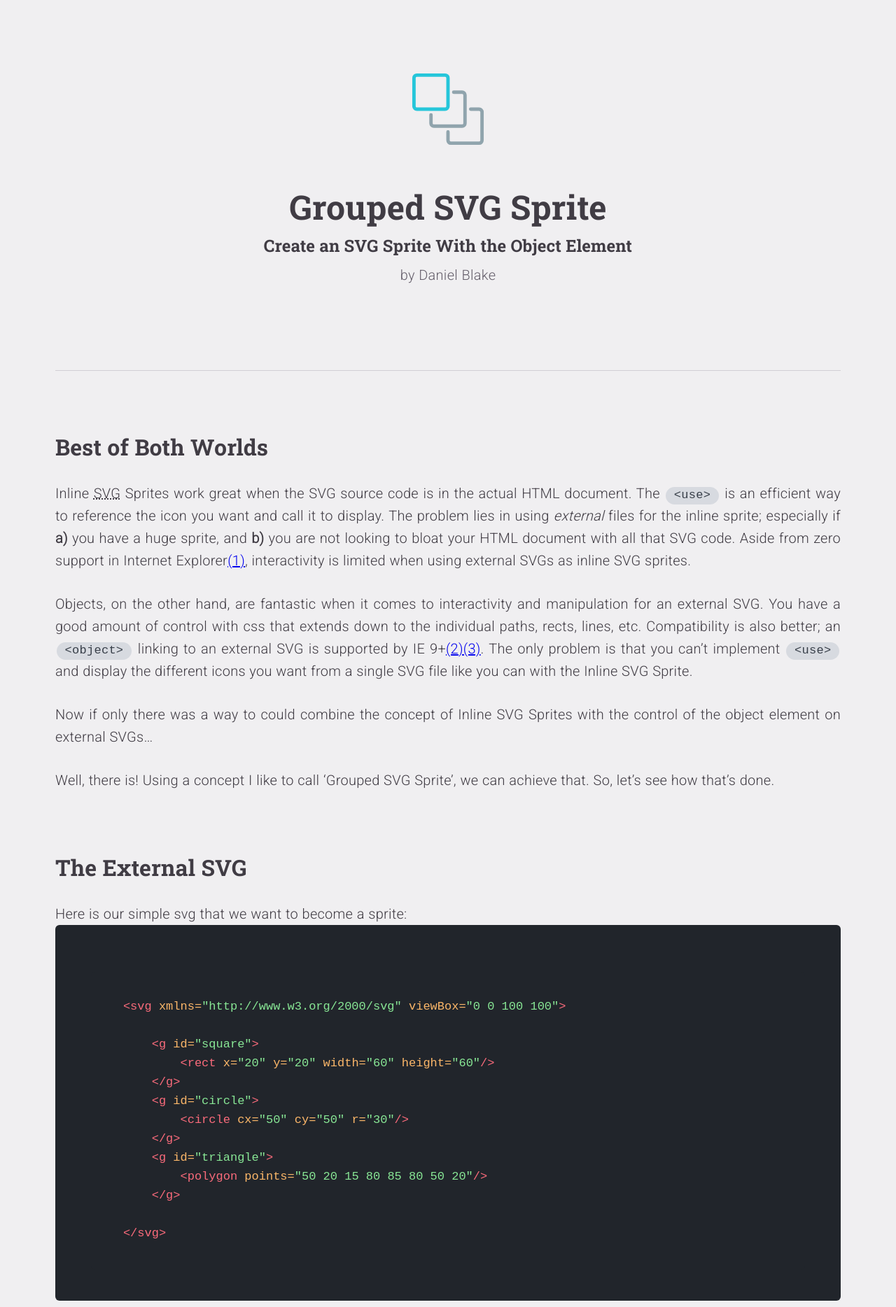
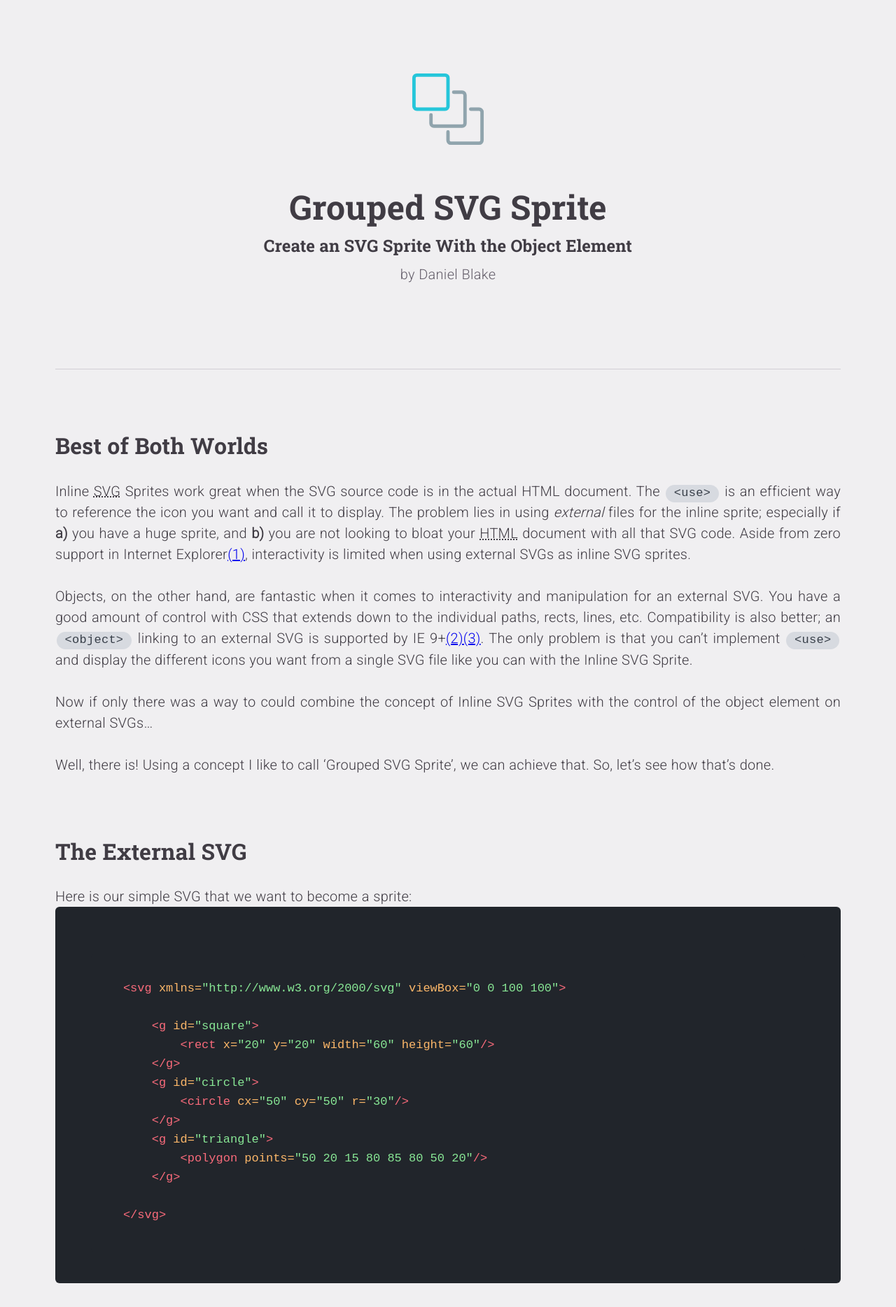
Before and after one commit to dmbdesignpdx/grouped-svg-sprite, a Jekyll site: the page built from home.md, in a window 1280 px wide. Shown: the top 1868 px of the page at 70% size. Built offline with Jekyll 4.4.1, drawn with Linux system fonts in a browser that asks for light colours; some of the changed text lies outside the part shown.

Commit message:
adds abbr tags

````diff
--- a/_sass/_turntable.scss
+++ b/_sass/_turntable.scss
@@ -1,4 +1,4 @@
-/* Turntable i10-0 by Daniel Blake -- danielblake.design */
+/* Turntable i12-1 by Daniel Blake -- danielblake.design */
 
 // Create fresh stylesheets on the fly using patterns, scratching, and sampling.
 
@@ -25,7 +25,7 @@
 
 @mixin boxDirection($var) {
    @for $i from 2 through 5 {
-      @if nth($prefix,$i) != -moz- {
+      @if $i != 3 {
          #{nth($prefix,$i)}flex-direction: $var
       }
    }
@@ -152,9 +152,8 @@
 //  Filter
 
 @mixin mix($vars){
-   @for $i from 4 through 5 {
-      #{nth($prefix,$i)}filter: $vars;
-   }
+   -webkit-filter: $vars;
+   filter: $vars;
 }
 
 
@@ -280,20 +279,17 @@
 // Perspective
 
 @mixin view($depth, $xy:null) {
-   @for $i from 4 through 5 {
-      #{nth($prefix,$i)}perspective: $depth;
-   }
+   -webkit-perspective: $depth;
+   perspective: $depth;
    @if $xy {
-      @for $i from 4 through 5 {
-         #{nth($prefix,$i)}perspective-origin: $xy;
-      }
+      -webkit-perspective-origin: $var;
+      perspective-origin: $var;
    }
 }
 
 @mixin viewOrigin($var) {
-   @for $i from 4 through 5 {
-      #{nth($prefix,$i)}perspective-origin: $var;
-   }
+   -webkit-perspective-origin: $var;
+   perspective-origin: $var;
 }
 
 
@@ -301,9 +297,7 @@
 
 @mixin textAdjust($var) {
    @for $i from 2 through 5 {
-      @if nth($prefix,$i) != -moz- {
-         #{nth($prefix,$i)}text-size-adjust: $var;
-      }
+      #{nth($prefix,$i)}text-size-adjust: $var;
    }
 }
 
@@ -337,9 +331,8 @@
 // Tap Highlight Color
 
 @mixin tapColor($arg) {
-   @for $i from 4 through 5 {
-      #{nth($prefix,$i)}tap-highlight-color: $arg;
-   }
+   -webkit-tap-highlight-color: $arg;
+   tap-highlight-color: $arg;
 }
 
 
@@ -348,9 +341,27 @@
    @if $arg == antialiased {
       -moz-osx-font-smoothing: grayscale;
    }
-   @for $i from 4 through 5 {
-      #{nth($prefix,$i)}font-smoothing: $arg;
+   -webkit-font-smoothing: $arg;
+   font-smoothing: $arg;
+}
+
+
+// Linear Gradient
+
+@mixin blend($var...) {
+   @for $i from 1 through 5 {
+      @if $i != 2 {
+         #{nth($prefix,$i)}linear-gradient: $var
+      }
    }
+}
+
+
+// Box Shadow
+
+@mixin shadow($var) {
+   -webkit-box-shadow: $var;
+   box-shadow: $var;
 }
 
 
@@ -603,14 +614,6 @@
    }
 }
 
-
-// Box Shadow
-
-@mixin shadow($var) {
-   @for $i from 4 through 5 {
-      #{nth($prefix,$i)}box-shadow: $var;
-   }
-};
 
 
 // Buttons:
@@ -935,7 +938,7 @@
       transform: none;
       rendering: optimizeSpeed;
    }
-   line-height: 1.6;
+   line-height: 1.5;
    letter-spacing: .2pt;
    word-spacing: .02em;
 }
@@ -1040,34 +1043,70 @@
 
 
 // --- SAMPLES (Maps for global interactive styling) --- //
+// a working concept
 
-@mixin sample($var) {
-   $elmt: before, after, selection, first-line, first-letter;
-   @each $key, $value in $var {
-      $state: "";
-      @if index($elmt, $key) {
-         $state: "::" + $key;
-      } @else if $key != default {
-         $state: ":" + $key;
+@mixin sample($map) {
+   @each $key, $value in $map {
+      @if nth($value,1) == -n {
+         $key: null;
+      } @else if str-index($key, transform) or str-index($key, transition) {
+         @for $i from 1 through 5 {
+            #{nth($prefix,$i)}#{$key}: #{nth($value,1)};
+         }
+      } @else if str-index($key, animation) {
+         @for $i from 3 through 5 {
+            #{nth($prefix,$i)}#{$key}: #{nth($value,1)};
+         }
+      } @else if $key == filter or $key == box-shadow {
+         @for $i from 4 through 5 {
+            #{nth($prefix,$i)}#{$key}: #{nth($value,1)};
+         }
+      } @else {
+         #{$key}: #{nth($value,1)};
       }
-      &#{$state} {
-         @each $prop, $rule in $value {
-            @if str-index($prop, transform) or str-index($prop, transition) {
+   }
+   &:hover {
+      @each $key, $value in $map {
+         @if length($value) > 1 {
+            @if nth($value,2) == -n {
+               $key: null;
+            } @else if str-index($key, transform) or str-index($key, transition) {
                @for $i from 1 through 5 {
-                  #{nth($prefix,$i)}#{$prop}: #{$rule};
+                  #{nth($prefix,$i)}#{$key}: #{nth($value,2)};
                }
-            } @else if str-index($prop, animation) {
+            } @else if str-index($key, animation) {
                @for $i from 3 through 5 {
-                  #{nth($prefix,$i)}#{$prop}: #{$rule};
+                  #{nth($prefix,$i)}#{$key}: #{nth($value,2)};
                }
-            } @else if $prop == filter or $prop == box-shadow {
+            } @else if $key == filter or $key == box-shadow {
                @for $i from 4 through 5 {
-                  #{nth($prefix,$i)}#{$prop}: #{$rule};
+                  #{nth($prefix,$i)}#{$key}: #{nth($value,2)};
                }
-            } @else if $prop == content and type-of($rule) == string {
-               content: $rule + "";
             } @else {
-               #{$prop}: #{$rule};
+               #{$key}: #{nth($value,2)};
+            }
+         }
+      }
+   }
+   &:active {
+      @each $key, $value in $map {
+         @if length($value) > 2 {
+            @if nth($value,3) == -d {
+               #{$key}: #{nth($value,1)};
+            } @else if str-index($key, transform) or str-index($key, transition) {
+               @for $i from 1 through 5 {
+                  #{nth($prefix,$i)}#{$key}: #{nth($value,3)};
+               }
+            } @else if str-index($key, animation) {
+               @for $i from 3 through 5 {
+                  #{nth($prefix,$i)}#{$key}: #{nth($value,3)};
+               }
+            } @else if $key == filter or $key == box-shadow {
+               @for $i from 4 through 5 {
+                  #{nth($prefix,$i)}#{$key}: #{nth($value,3)};
+               }
+            } @else {
+               #{$key}: #{nth($value,3)};
             }
          }
       }
--- a/home.md
+++ b/home.md
@@ -9,9 +9,9 @@
 
 ## Best of Both Worlds
 
-Inline <abbr title="Scalable Vector Graphics">SVG</abbr> Sprites work great when the SVG source code is in the actual HTML document. The `<use>` is an efficient way to reference the icon you want and call it to display. The problem lies in using *external* files for the inline sprite; especially if **a)** you have a huge sprite, and **b)** you are not looking to bloat your HTML document with all that SVG code. Aside from zero support in Internet Explorer[(1)](#refs), interactivity is limited when using external SVGs as inline SVG sprites.
+Inline <abbr title="Scalable Vector Graphics">SVG</abbr> Sprites work great when the SVG source code is in the actual HTML document. The `<use>` is an efficient way to reference the icon you want and call it to display. The problem lies in using *external* files for the inline sprite; especially if **a)** you have a huge sprite, and **b)** you are not looking to bloat your <abbr title="Hypertext Markup Language">HTML</abbr> document with all that SVG code. Aside from zero support in Internet Explorer[(1)](#refs), interactivity is limited when using external SVGs as inline SVG sprites.
 
-Objects, on the other hand, are fantastic when it comes to interactivity and manipulation for an external SVG. You have a good amount of control with css that extends down to the individual paths, rects, lines, etc. Compatibility is also better; an `<object>` linking to an external SVG is supported by IE 9+[(2)](#refs)[(3)](#refs). The only problem is that you can't implement `<use>` and display the different icons you want from a single SVG file like you can with the Inline SVG Sprite.
+Objects, on the other hand, are fantastic when it comes to interactivity and manipulation for an external SVG. You have a good amount of control with CSS that extends down to the individual paths, rects, lines, etc. Compatibility is also better; an `<object>` linking to an external SVG is supported by IE 9+[(2)](#refs)[(3)](#refs). The only problem is that you can't implement `<use>` and display the different icons you want from a single SVG file like you can with the Inline SVG Sprite.
 
 Now if only there was a way to could combine the concept of Inline SVG Sprites with the control of the object element on external SVGs...
 
@@ -19,7 +19,7 @@
 
 ## The External SVG
 
-Here is our simple svg that we want to become a sprite:
+Here is our simple SVG that we want to become a sprite:
 
 ```xml
 <svg xmlns="http://www.w3.org/2000/svg" viewBox="0 0 100 100">
@@ -37,7 +37,7 @@
 </svg>
 ```
 
-The groups `#square`, `#circle`, and `#triangle` contain what we want to be our icons. If you're familiar with inline svg sprites, this will look similar: instead of using the `<symbol>`, we'll be using the good ol' fashioned `<g>`.
+The groups `#square`, `#circle`, and `#triangle` contain what we want to be our icons. If you're familiar with inline SVG sprites, this will look similar: instead of using the `<symbol>`, we'll be using the good ol' fashioned `<g>`.
 
 The first step is to set those groups to `display: none`. The following are a couple of ways to this.
 
@@ -54,7 +54,7 @@
 ...
 ```
 
-Or, with Inline CSS:
+Or, with Inline <abbr title="Cascading Style Sheets">CSS</abbr>:
 
 ```xml
 ...
@@ -72,20 +72,20 @@
 ...
 ```
 
-Then, add a link to your main css before the `<svg>`:
+Then, add a link to your main CSS before the `<svg>`:
 
 ```xml
 <?xml-stylesheet type="text/css" href="your.css"?>
 <svg>...</svg>
 ```
 
-It's important to note that when you want to manipulate and interact with the icon, in your linked css you will use the ID of the group, **not** the ID of the object in the HTML (you'll see what I'm talking about next).
+It's important to note that when you want to manipulate and interact with the icon, in your linked CSS you will use the ID of the group, **not** the ID of the object in the HTML (you'll see what I'm talking about next).
 
 ## The HTML
 
 The html is pretty simple as well; it's just a matter of correctly naming the ID of the object that is associated with the ID of the group you want to show.
 
-First, setup your objects to have their `data` attribute pointing to the external svg file:
+First, setup your objects to have their `data` attribute pointing to the external SVG file:
 
 ```html
 <object type="image/svg+xml" data="sprite.svg">...</object>
@@ -269,7 +269,7 @@
 </svg>
 ```
 
-First, we need to add the XML `xlink` namespace to our SVG document:
+First, we need to add the <abbr title="Extensible Markup Language">XML</abbr> `xlink` namespace to our SVG document:
 
 ```xml
 <svg xmlns="http://www.w3.org/2000/svg" xmlns:xlink="http://www.w3.org/1999/xlink" viewBox="0 0 100 100">
````
